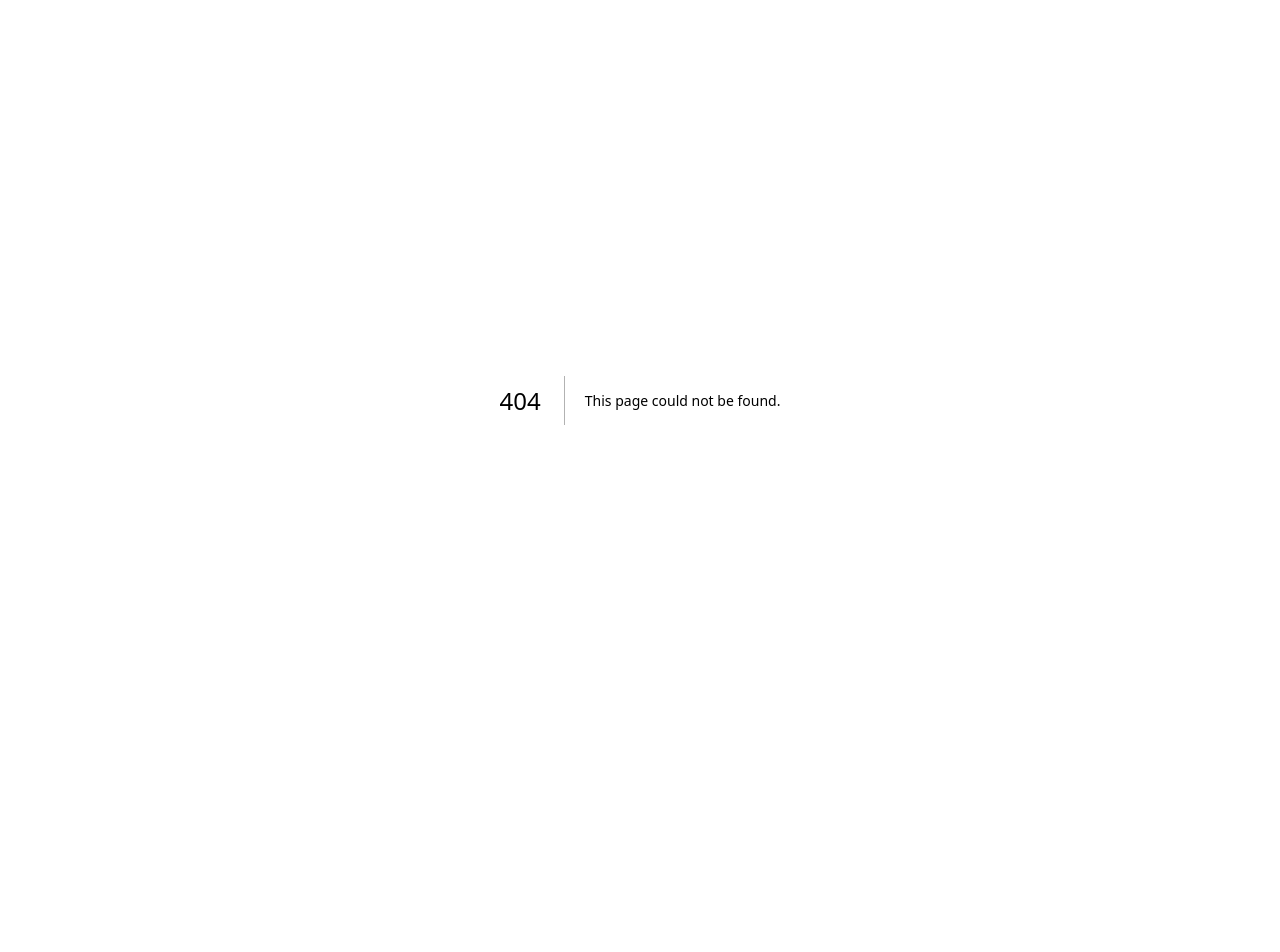
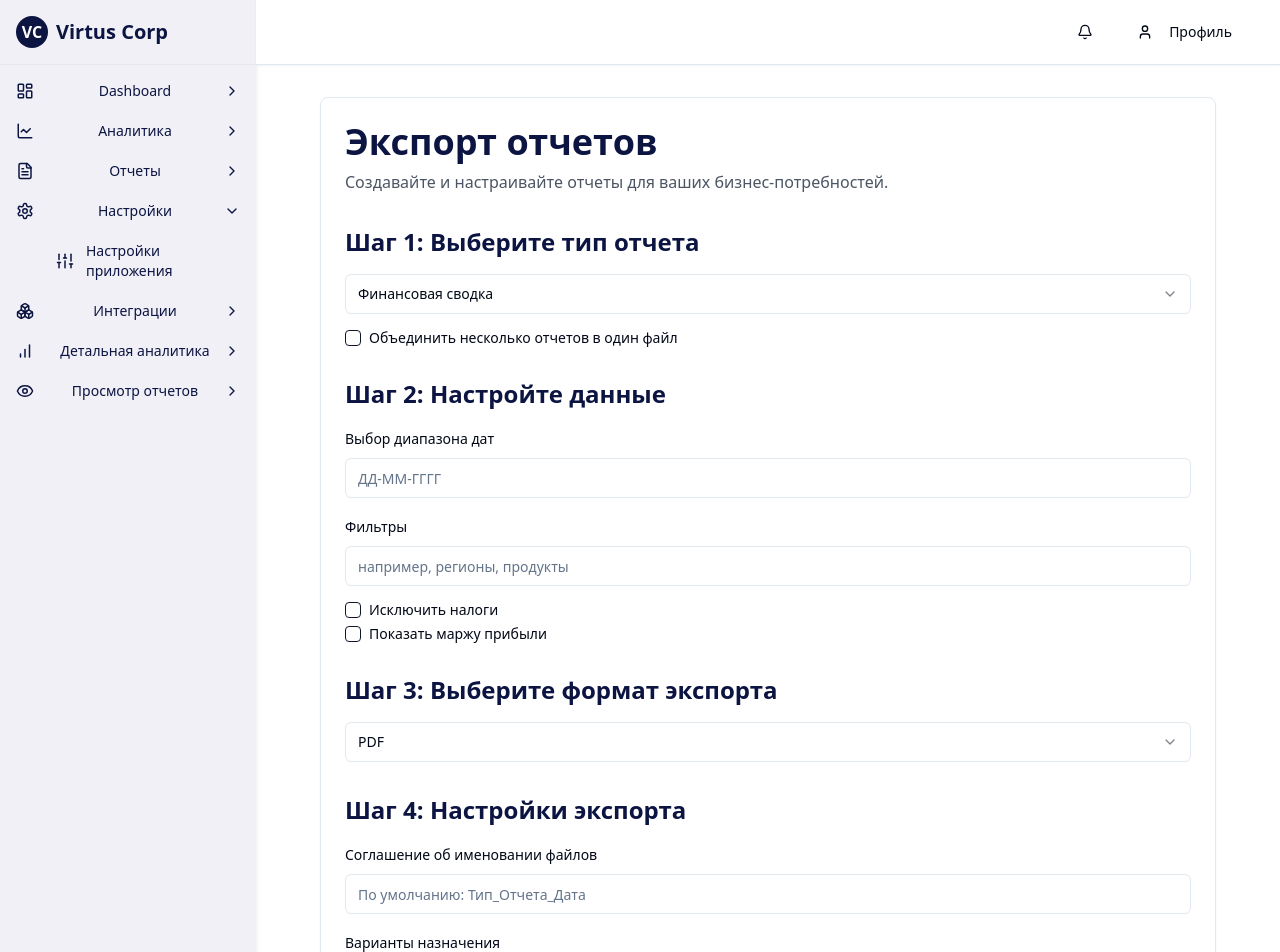
Before and after one commit to parkjihn/virtuscorp_frontend, a Next.js app in the folder virtuscorp_frontend/: page /reports/export in a window 1280 px wide. Before the commit this address had no page. Shown: the top 952 px of the page. Before the commit the page ends 800 px from the top, so only its background shows below. Built offline with nearby package versions, Linux system fonts and the light colour scheme.

Commit message:
export1-03162025

```diff
--- /dev/null
+++ b/virtuscorp_frontend/app/(auth)/(protected)/reports/export/page.tsx
@@ -0,0 +1,109 @@
+import { Card, CardContent } from "@/components/ui/card"
+import { Input } from "@/components/ui/input"
+import { Label } from "@/components/ui/label"
+import { Checkbox } from "@/components/ui/checkbox"
+import { Button } from "@/components/ui/button"
+import { Select, SelectContent, SelectItem, SelectTrigger, SelectValue } from "@/components/ui/select"
+
+export default function ExportPage() {
+  return (
+    <div className="container mx-auto py-8 px-4">
+      <Card className="w-full max-w-4xl mx-auto">
+        <CardContent className="p-6">
+          <h1 className="text-4xl font-bold text-[#0c1442] mb-2">Экспорт отчетов</h1>
+          <p className="text-gray-600 mb-8">Создавайте и настраивайте отчеты для ваших бизнес-потребностей.</p>
+
+          <div className="space-y-8">
+
+            <div className="space-y-4">
+              <h2 className="text-2xl font-bold text-[#0c1442]">Шаг 1: Выберите тип отчета</h2>
+              <div>
+                <Select>
+                  <SelectTrigger className="w-full">
+                    <SelectValue placeholder="Финансовая сводка" />
+                  </SelectTrigger>
+                  <SelectContent>
+                    <SelectItem value="financial">Финансовая сводка</SelectItem>
+                    <SelectItem value="sales">Отчет по продажам</SelectItem>
+                    <SelectItem value="inventory">Отчет по инвентарю</SelectItem>
+                    <SelectItem value="marketing">Маркетинговая аналитика</SelectItem>
+                  </SelectContent>
+                </Select>
+              </div>
+              <div className="flex items-center space-x-2">
+                <Checkbox id="combine" />
+                <Label htmlFor="combine">Объединить несколько отчетов в один файл</Label>
+              </div>
+            </div>
+
+
+            <div className="space-y-4">
+              <h2 className="text-2xl font-bold text-[#0c1442]">Шаг 2: Настройте данные</h2>
+
+              <div className="space-y-2">
+                <Label htmlFor="date-range">Выбор диапазона дат</Label>
+                <Input id="date-range" placeholder="ДД-ММ-ГГГГ" />
+              </div>
+
+              <div className="space-y-2">
+                <Label htmlFor="filters">Фильтры</Label>
+                <Input id="filters" placeholder="например, регионы, продукты" />
+              </div>
+
+              <div className="space-y-2">
+                <div className="flex items-center space-x-2">
+                  <Checkbox id="exclude-taxes" />
+                  <Label htmlFor="exclude-taxes">Исключить налоги</Label>
+                </div>
+                <div className="flex items-center space-x-2">
+                  <Checkbox id="show-profit" />
+                  <Label htmlFor="show-profit">Показать маржу прибыли</Label>
+                </div>
+              </div>
+            </div>
+
+
+            <div className="space-y-4">
+              <h2 className="text-2xl font-bold text-[#0c1442]">Шаг 3: Выберите формат экспорта</h2>
+              <div>
+                <Select>
+                  <SelectTrigger className="w-full">
+                    <SelectValue placeholder="PDF" />
+                  </SelectTrigger>
+                  <SelectContent>
+                    <SelectItem value="pdf">PDF</SelectItem>
+                    <SelectItem value="excel">Excel</SelectItem>
+                    <SelectItem value="csv">CSV</SelectItem>
+                    <SelectItem value="json">JSON</SelectItem>
+                  </SelectContent>
+                </Select>
+              </div>
+            </div>
+
+
+            <div className="space-y-4">
+              <h2 className="text-2xl font-bold text-[#0c1442]">Шаг 4: Настройки экспорта</h2>
+
+              <div className="space-y-2">
+                <Label htmlFor="file-naming">Соглашение об именовании файлов</Label>
+                <Input id="file-naming" placeholder="По умолчанию: Тип_Отчета_Дата" />
+              </div>
+
+              <div className="space-y-2">
+                <Label>Варианты назначения</Label>
+                <div className="flex items-center space-x-2">
+                  <Checkbox id="download" />
+                  <Label htmlFor="download">Скачать на устройство</Label>
+                </div>
+              </div>
+            </div>
+
+            <div className="pt-4">
+              <Button className="w-full md:w-auto">Создать отчет</Button>
+            </div>
+          </div>
+        </CardContent>
+      </Card>
+    </div>
+  )
+}
--- a/virtuscorp_frontend/components/ui/select.tsx
+++ b/virtuscorp_frontend/components/ui/select.tsx
@@ -40,9 +40,8 @@ const SelectContent = React.forwardRef<
     <SelectPrimitive.Content
       ref={ref}
       className={cn(
-        "relative z-50 min-w-[8rem] overflow-hidden rounded-md border bg-popover text-popover-foreground shadow-md data-[state=open]:animate-in data-[state=closed]:animate-out data-[state=closed]:fade-out-0 data-[state=open]:fade-in-0 data-[state=closed]:zoom-out-95 data-[state=open]:zoom-in-95 data-[side=bottom]:slide-in-from-top-2 data-[side=left]:slide-in-from-right-2 data-[side=right]:slide-in-from-left-2 data-[side=top]:slide-in-from-bottom-2",
-        position === "popper" &&
-          "data-[side=bottom]:translate-y-1 data-[side=left]:-translate-x-1 data-[side=right]:translate-x-1 data-[side=top]:-translate-y-1",
+        "relative z-50 min-w-[8rem] overflow-hidden rounded-md border bg-popover text-popover-foreground shadow-md animate-in fade-in-80",
+        position === "popper" && "translate-y-1",
         className,
       )}
       position={position}
```
